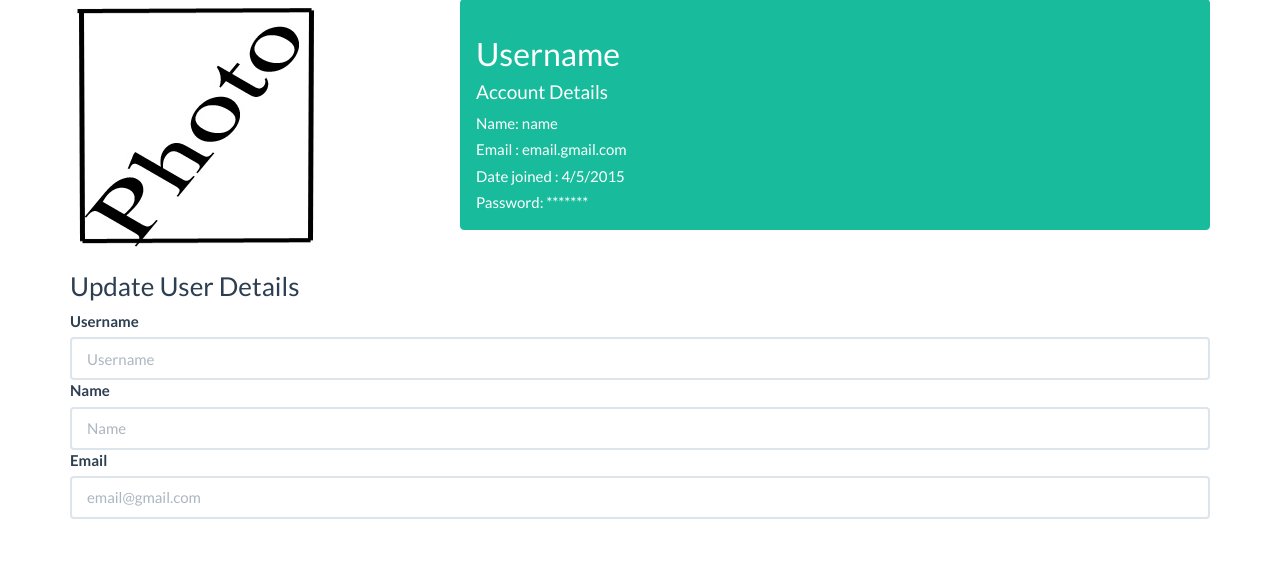
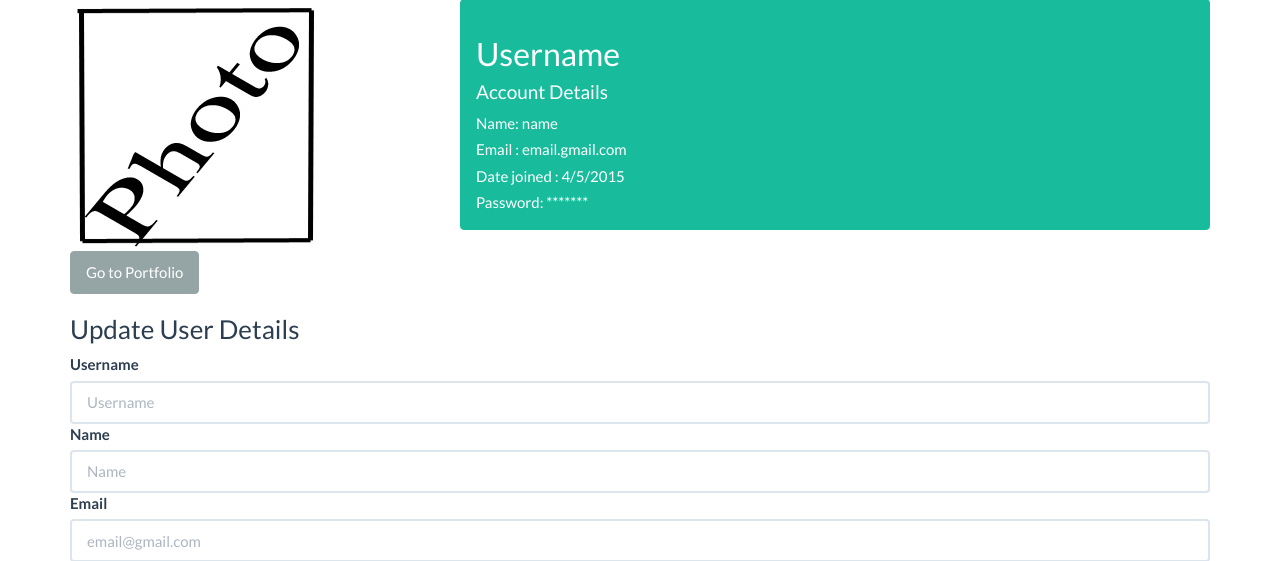
Before and after one commit to DotStar-Game-of-Stocks/Website-Design, a PHP site: page /profile_wireframe.php in a window 1280 px wide. Shown: the part 94-655 px from the top of the page. Run offline with PHP 8.4, Linux system fonts and the light colour scheme; some libraries are stand-ins or nearby versions.

Commit message:
A link to go to portfolio is added

```diff
--- a/profile_wireframe.php
+++ b/profile_wireframe.php
@@ -65,6 +65,7 @@
                     </div>
 				</div>
 			</div>
+			<form method = "link" action = "portfolio_wireframe.php"><button type="submit" class="btn btn-default">Go to Portfolio</button> </form>
 			<h3>Update User Details</h3>
             <label>Username</label>
              <input type="text" class="form-control" placeholder="Username">
```
